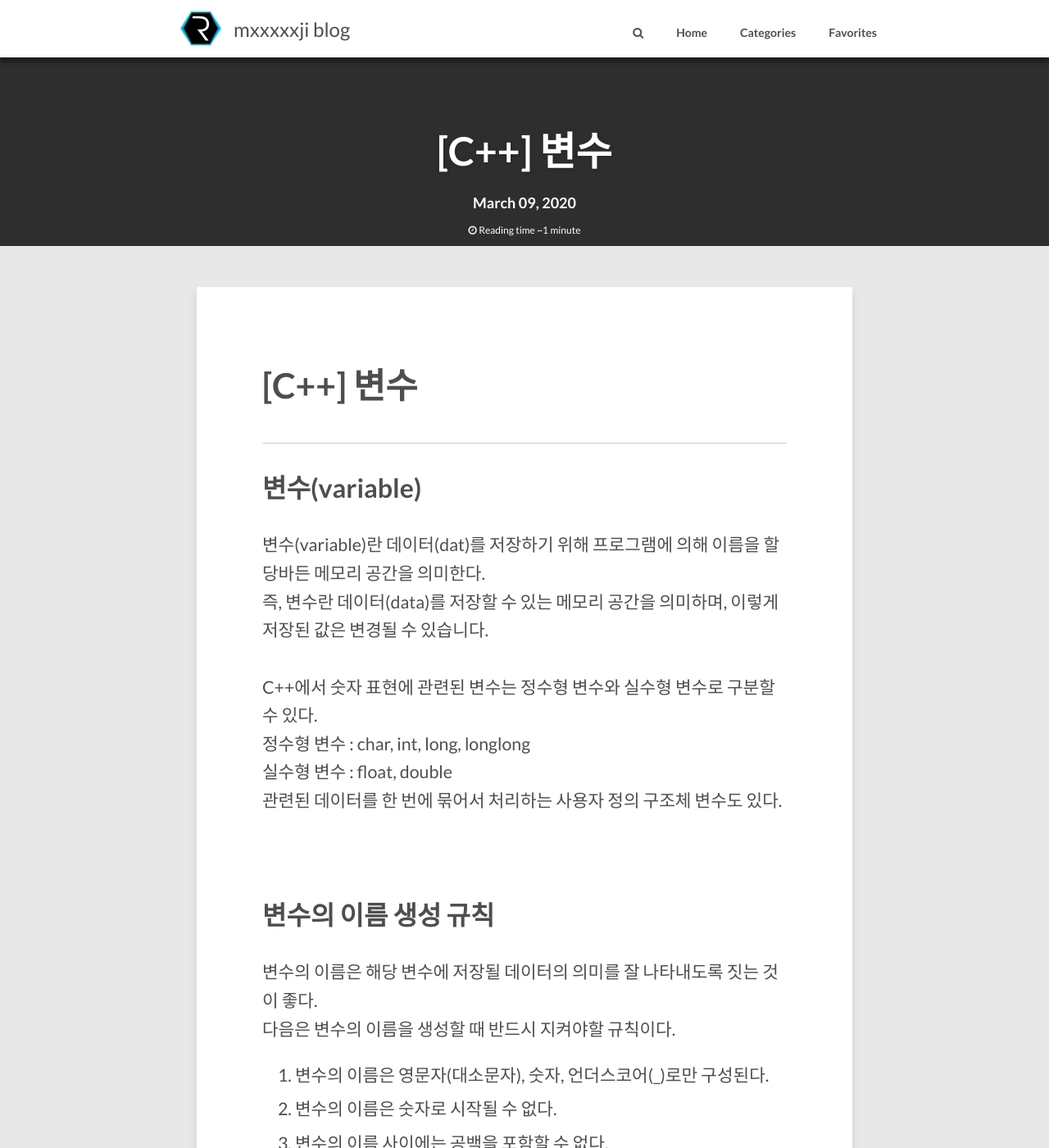
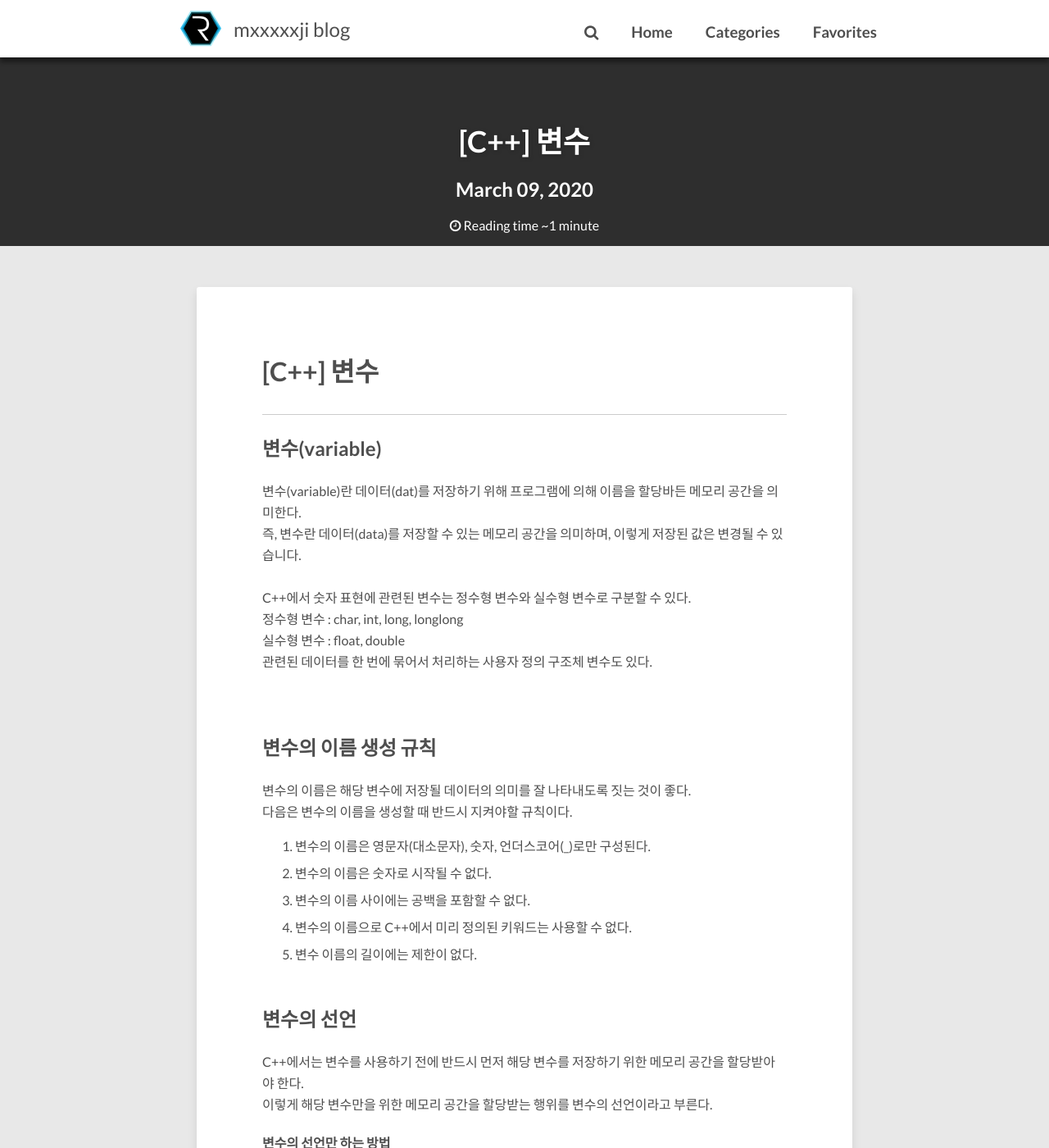
Before and after one commit to mxxxxxji/Mxxxxxji.github.io, a Jekyll site: the page built from _posts/2020-03-09-C++-4variable-post.md, in a window 1280 px wide and 1400 px high. Shown: the whole window at 82% size. Built offline with Jekyll 4.4.1, drawn with Linux system fonts in a browser that asks for light colours; nearby versions of some CDN libraries; comment, search, counter and statistics services are not loaded.

Commit message:
Update _variables.scss

```diff
--- a/_sass/_variables.scss
+++ b/_sass/_variables.scss
@@ -7,7 +7,7 @@
 $code-font: monospace;
 $alt-font: serif;
 
-$doc-font-size: 12;
+$doc-font-size: 16;
 $doc-line-height: 26;
 
 
```
